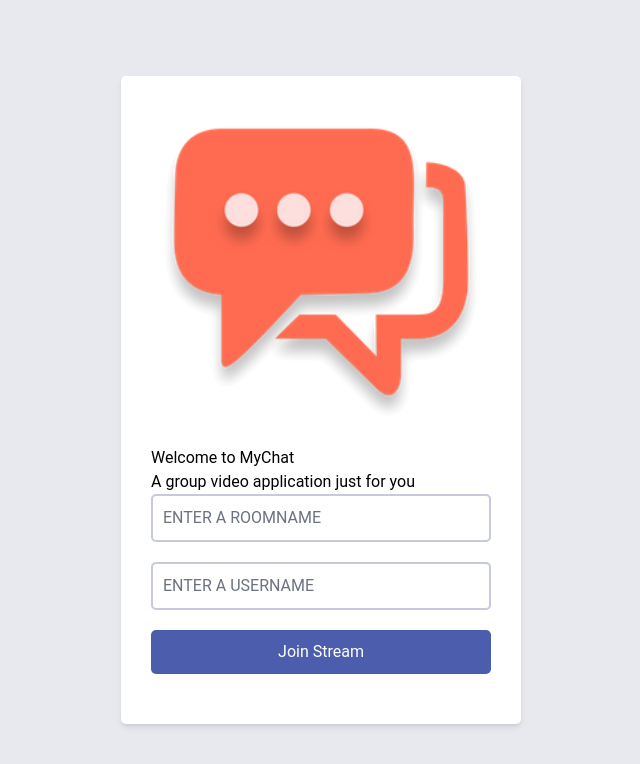
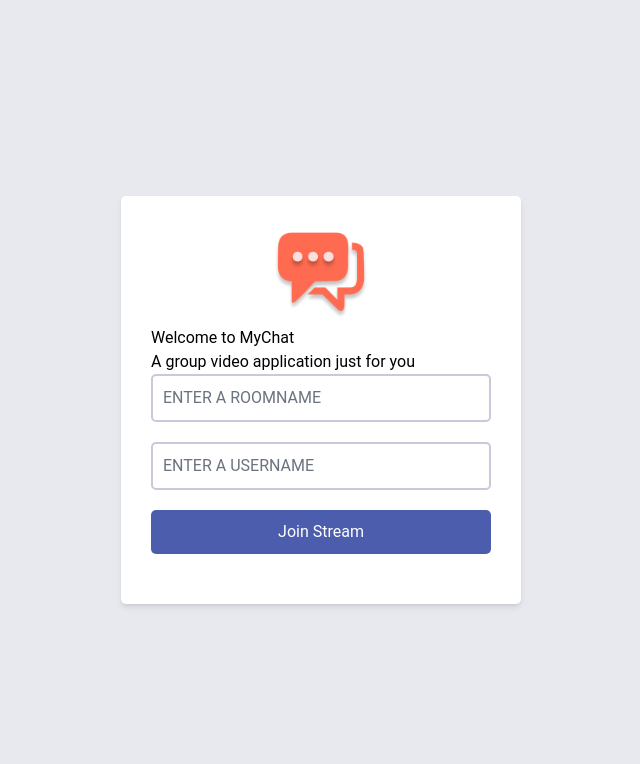
Before and after one commit to Eloquade/Django---Realtime_Videocall_app, a Django app: page /lobby in a window 1280 px wide. Shown: the top 764 px of the page, without its empty margins (319-959 px from the left). Run offline with Django 4.2, Linux system fonts and the light colour scheme; style sheets or scripts are compiled from the project's sources.

Commit message:
Fix logo width

```diff
--- a/Static/Style/main.css
+++ b/Static/Style/main.css
@@ -32,7 +32,7 @@ body{
     transform: translate(-50%, -50%);
 }
 
-#logo{
+#mychat{
     display: block;
     width: 100px;
     margin: 0 auto;
--- a/base/templates/base/lobby.html
+++ b/base/templates/base/lobby.html
@@ -5,7 +5,7 @@
 
     <main>
         <section id="form-container">
-             <img id="logo" src="{% static 'images/chat-icon.png' %}">
+             <img id="mychat" src="{% static 'images/chat-icon.png' %}">
 
             <div>
                 <h1>Welcome to MyChat</h1>
```
